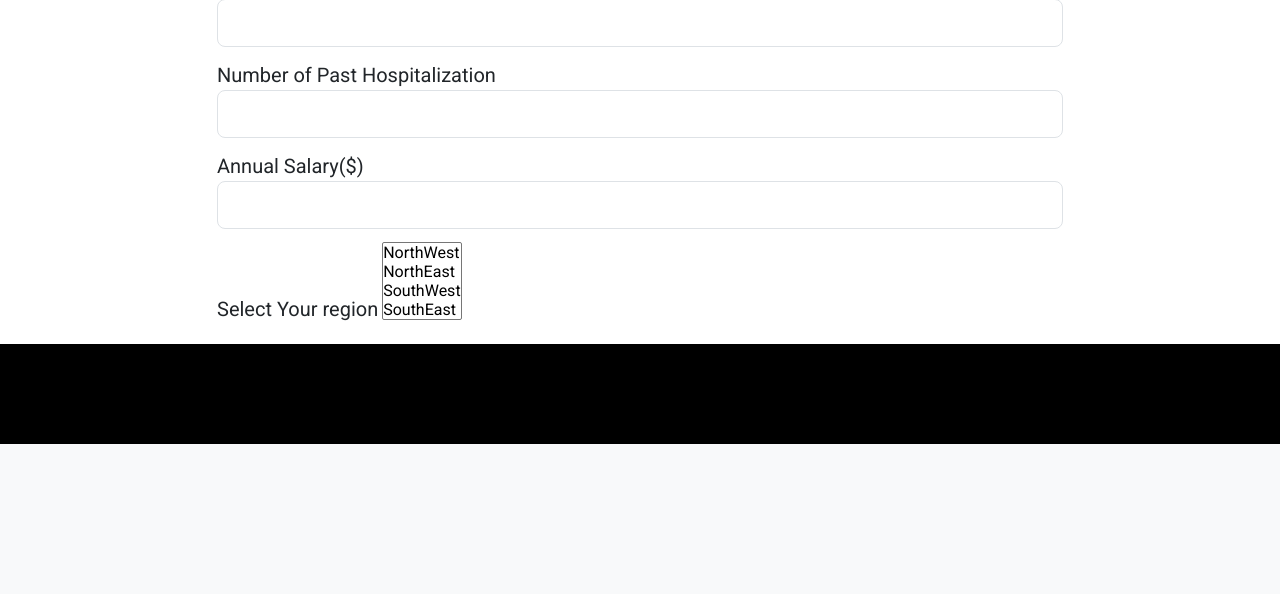
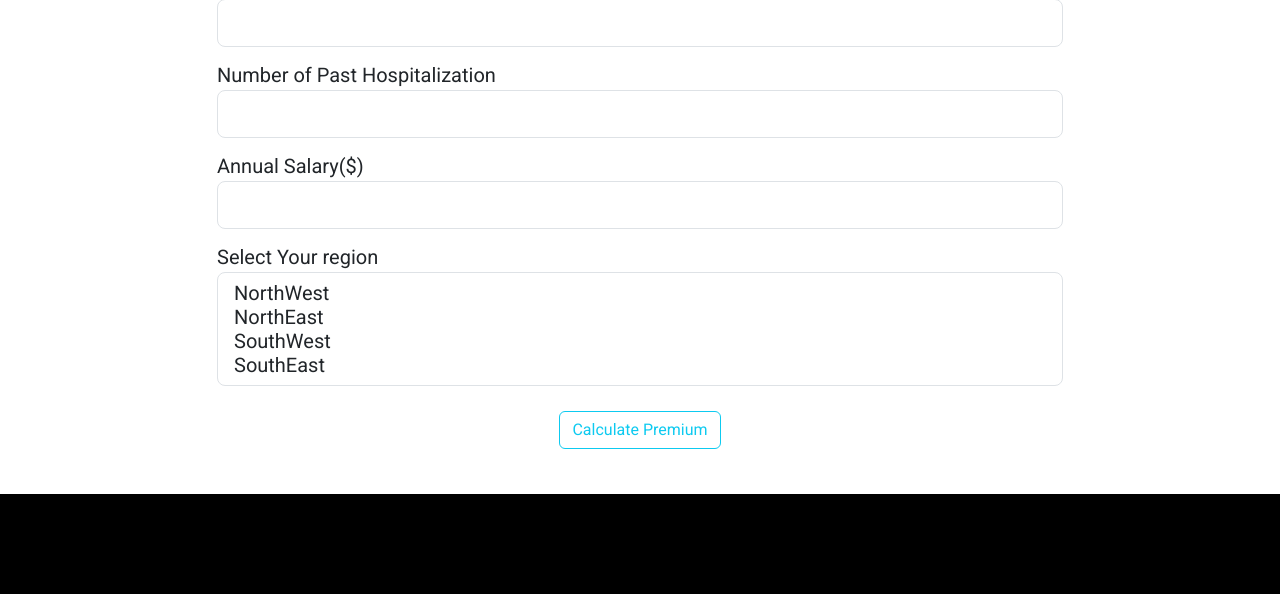
Before and after one commit to GAuravY19/customer-churn, a Flask app: page /information in a window 1280 px wide. Shown: the part 746-1340 px from the top of the page. Before the commit the page ends 1190 px from the top, so only its background shows below. Run offline with Flask 3, Linux system fonts and the light colour scheme.

Commit message:
info html file

```diff
--- a/deploy/templates/info.html
+++ b/deploy/templates/info.html
@@ -6,7 +6,7 @@
 
 <div class='content-section form-box'>
 
-    <form method='post' action='/'>
+    <form method='post'>
         {{ form.hidden_tag() }}
 
         <fieldset class='form-group'>
@@ -59,19 +59,15 @@
 
             <div class='form-group'>
                 {{form.region.label(class='form-control-label label-size')}}
+                {{form.region(class="form-control form-control-lg")}}
+                </select>
+            </div>
+        </fieldset>
 
-                <select class='scrollable-multi-select' multiple='multiple' name='multi_option'>
-                    {% for value, label in form.region.choices %}
-                        <option value="{{value}}"> {{label}} </option>
-                    {% endfor %}
+        <div class='form-group submit-btn-box'>
+            {{ form.submit(class="btn btn-outline-info")}}
+        </div>
 
-                </select>
-
-                <!--{{form.region(class='form-control form-control-lg input-box-space')}}-->
-            </div>
-
-
-        </fieldset>
     </form>
 
 </div>
```
